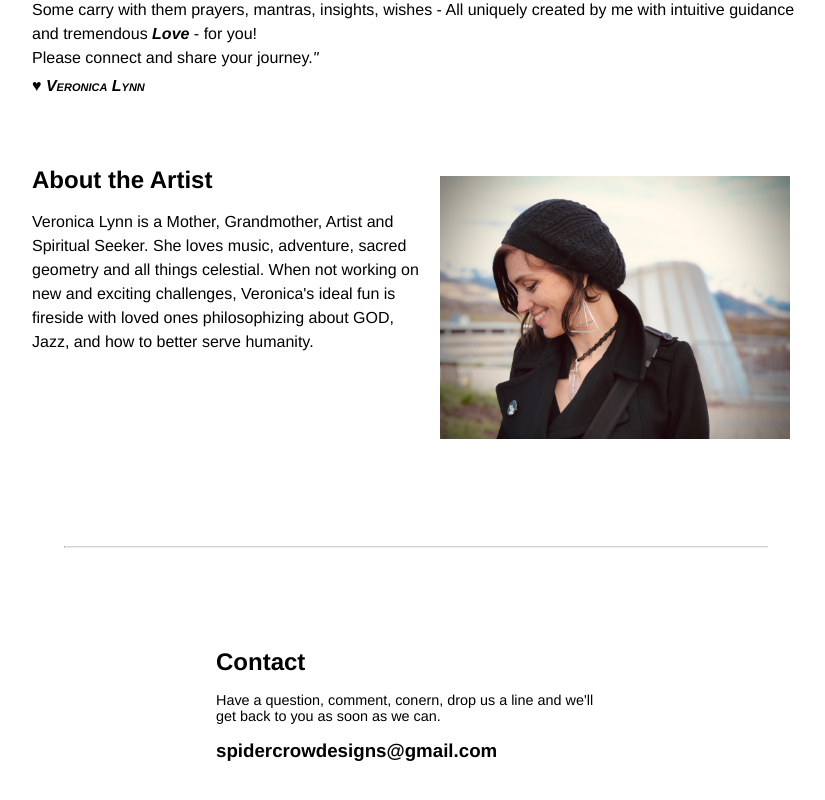
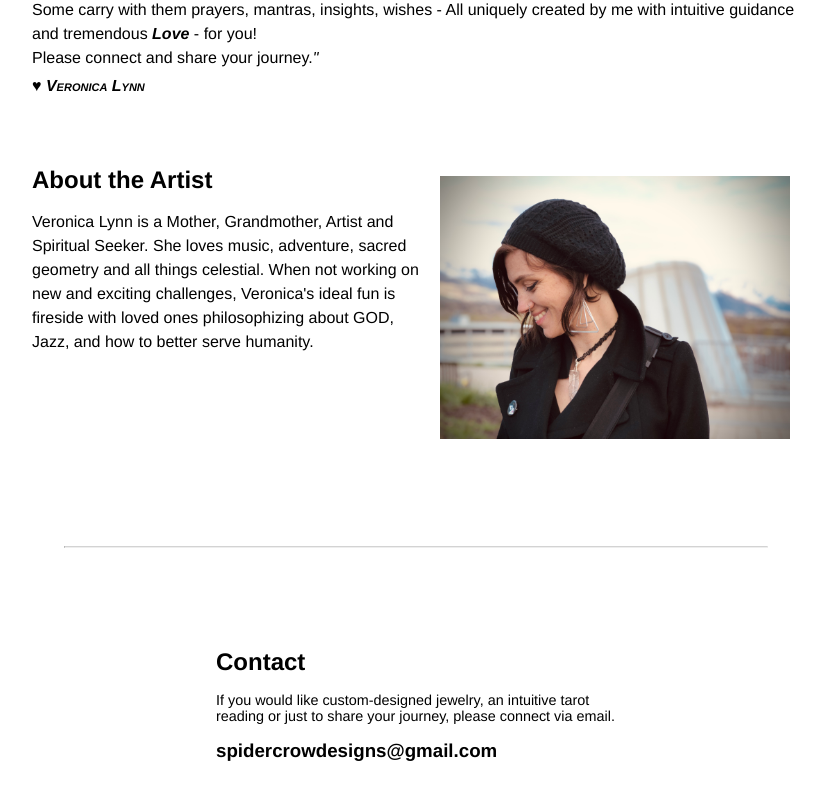
Before and after one commit to christopher-dodge/spidercrowdesigns, a React (Create React App) app: page / in a window 1280 px wide. Shown: the part 1168-1968 px from the top of the page, without its empty margins (224-1049 px from the left). Built offline with nearby package versions, Linux system fonts and the light colour scheme.

Commit message:
Update contact copy

```diff
--- a/src/Components/Contact.js
+++ b/src/Components/Contact.js
@@ -7,7 +7,7 @@ export default function Contact() {
       <hr />
       <div className="contact-form">
         <h1>Contact</h1>
-        <h2>Have a question, comment, conern, drop us a line and we'll get back to you as soon as we can.</h2>
+        <h2>If you would like custom-designed jewelry, an intuitive tarot reading or just to share your journey, please connect via email.</h2>
         <h3>spidercrowdesigns@gmail.com</h3>
       </div>
     </section>
```
